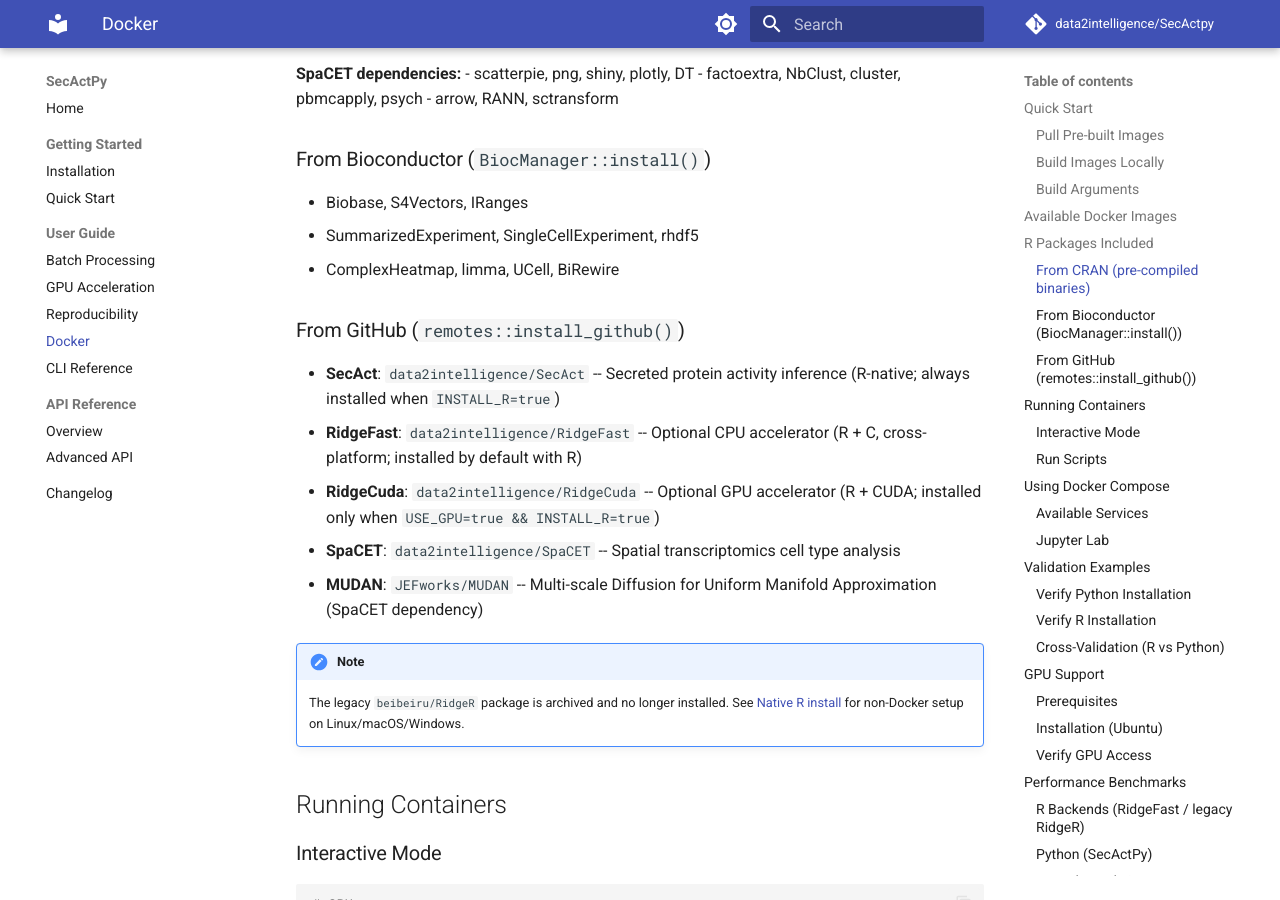
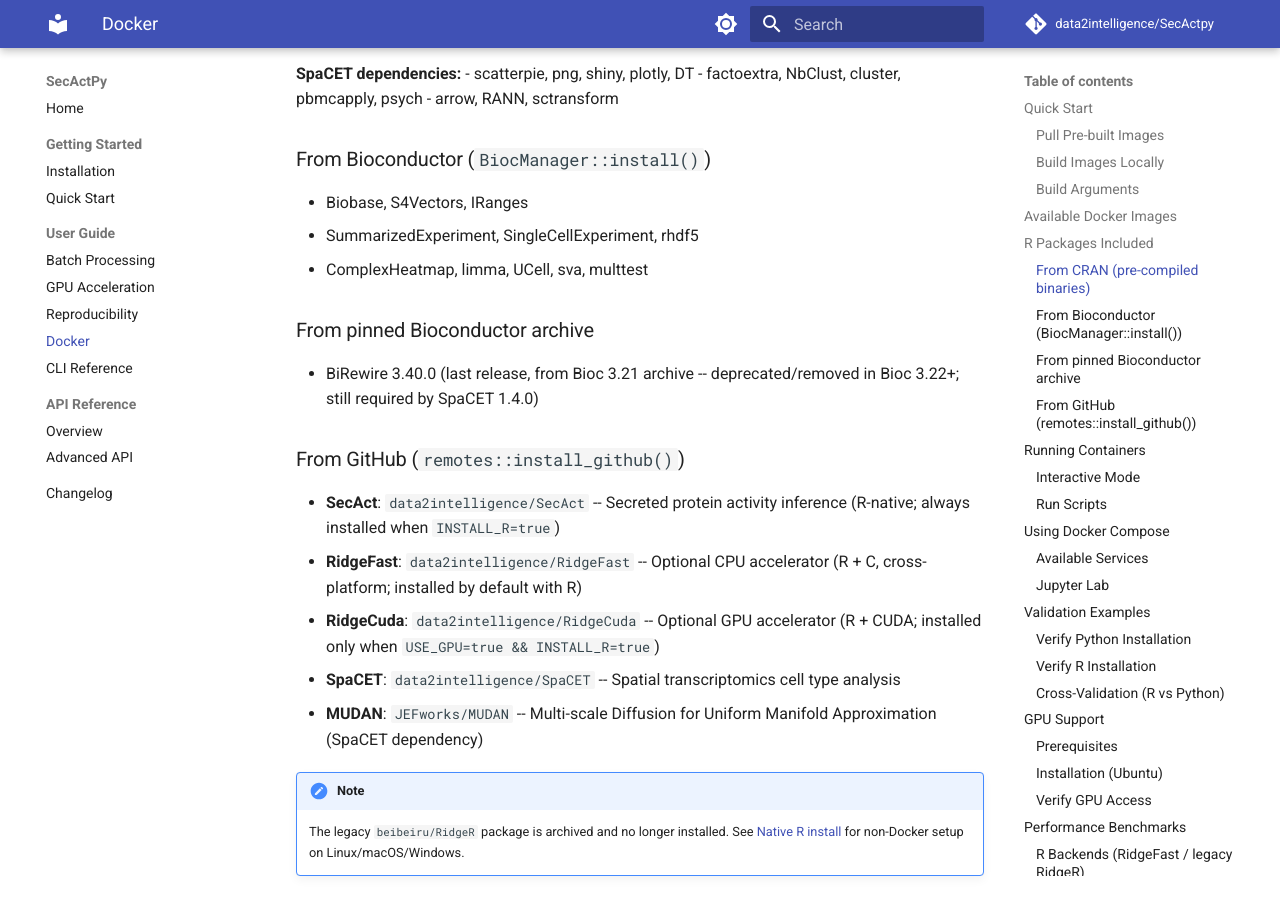
Before and after one commit to data2intelligence/SecActpy, an MkDocs documentation site: the page built from docs/docker.md, in a window 1280 px wide and 900 px high, scrolled down 2087 px. Built offline with MkDocs 1.6.1 and Material for MkDocs 9.7.7, drawn with Linux system fonts in a browser that asks for light colours; comment, search, counter and statistics services are not loaded.

Commit message:
Docker R: pin BiRewire 3.40.0 from Bioc 3.21 archive (removed in 3.23)
BiRewire was deprecated in Bioconductor 3.22 and removed entirely in 3.23.
The R 4.6 base image now ships Bioc 3.23, so BiocManager::install('BiRewire')
fails with 'not available for Bioconductor version 3.23' and the verification
step of the cpu-with-r / gpu-with-r builds aborts. SpaCET 1.4.0 still
hard-imports BiRewire (Imports: BiRewire), so we cannot drop it.

Install the last released tarball (BiRewire 3.40.0, 2025-04-15) from the
pinned Bioc 3.21 archive URL via remotes::install_url, letting remotes pull
the CRAN deps (igraph, slam, Rtsne, Matrix) from RSPM. Bioc 3.23 bulk install
list no longer references BiRewire.

```diff
--- a/docs/docker.md
+++ b/docs/docker.md
@@ -79,7 +79,11 @@ When building with `INSTALL_R=true`, the following packages are installed. CRAN
 ### From Bioconductor (`BiocManager::install()`)
 - Biobase, S4Vectors, IRanges
 - SummarizedExperiment, SingleCellExperiment, rhdf5
-- ComplexHeatmap, limma, UCell, BiRewire
+- ComplexHeatmap, limma, UCell, sva, multtest
+
+### From pinned Bioconductor archive
+- BiRewire 3.40.0 (last release, from Bioc 3.21 archive -- deprecated/removed in
+  Bioc 3.22+; still required by SpaCET 1.4.0)
 
 ### From GitHub (`remotes::install_github()`)
 - **SecAct**: `data2intelligence/SecAct` -- Secreted protein activity inference (R-native; always installed when `INSTALL_R=true`)
```
Also changed, not shown: DOCKER.md (+5 -1 lines), 1 other file.
